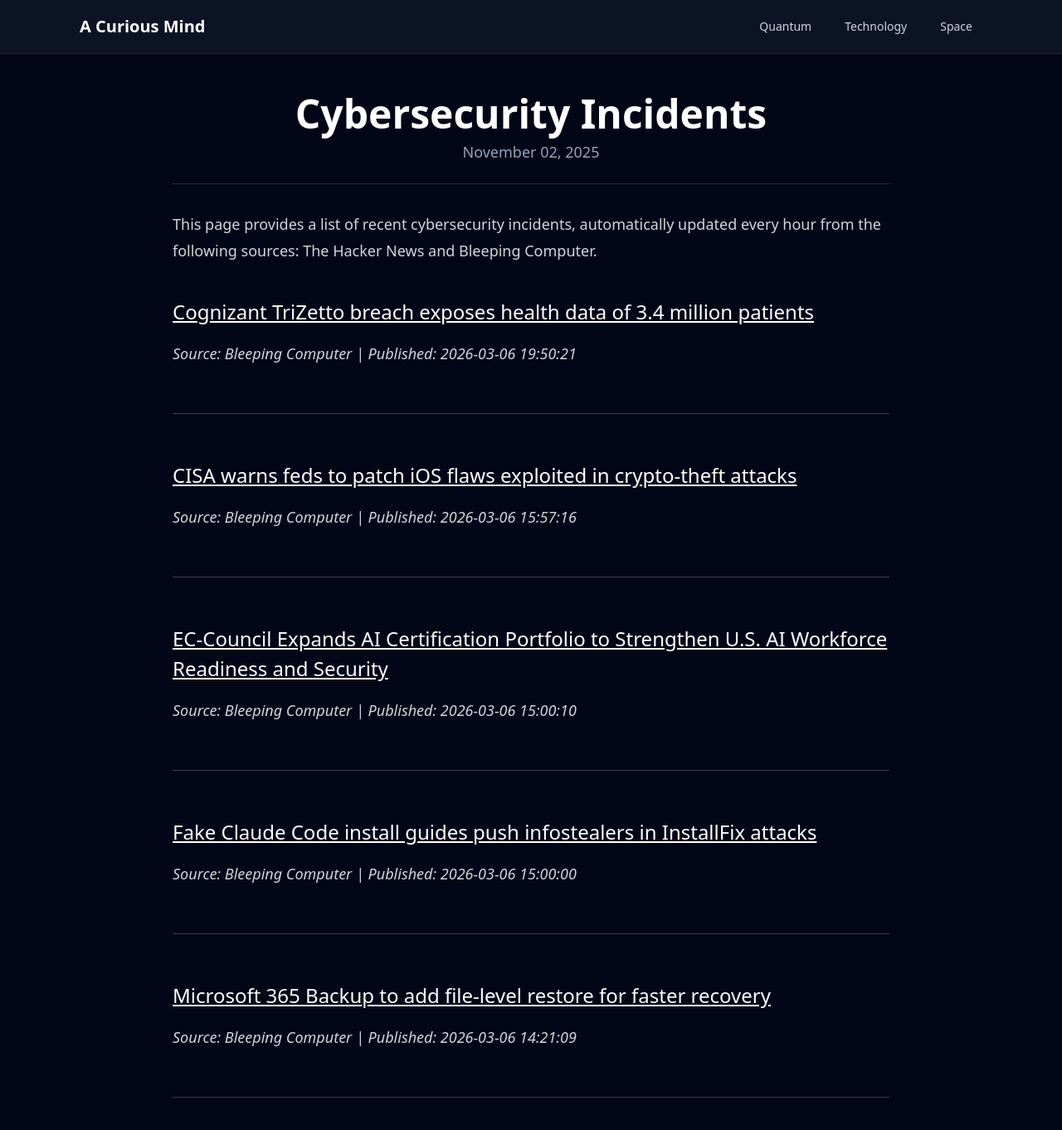
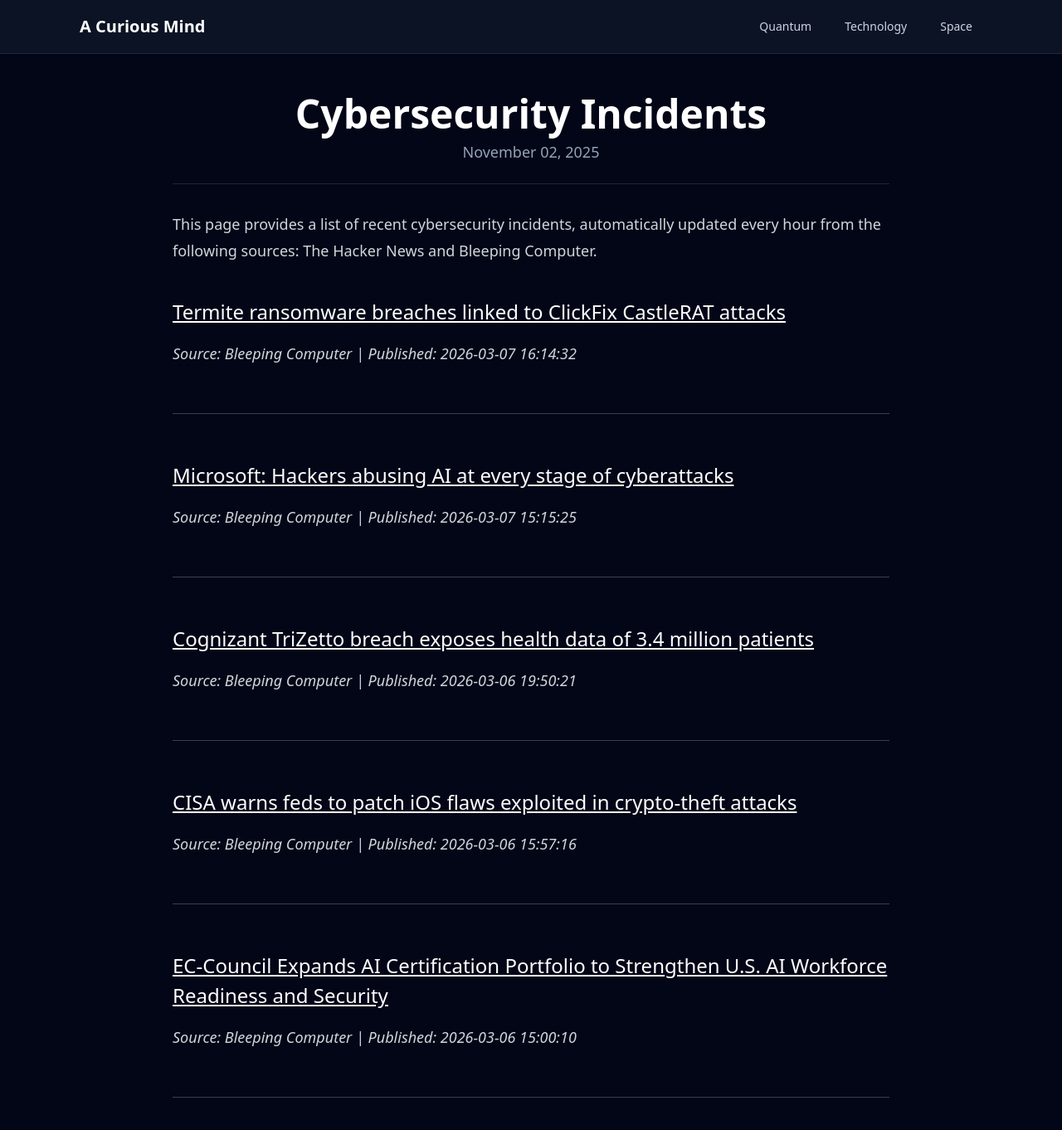
Before and after one commit to onehl7/onehl7.github.io, a Jekyll site: the page built from _posts/2025-11-02-cybersecurity-incidents.md, in a window 1280 px wide and 1400 px high. Shown: the top 1362 px of the window at 83% size. Built offline with Jekyll 4.4.1, drawn with Linux system fonts in a browser that asks for light colours; nearby versions of some CDN libraries.

Commit message:
Update news data

```diff
--- a/_data/news.json
+++ b/_data/news.json
@@ -1,4 +1,16 @@
 [
+  {
+    "source": "Bleeping Computer",
+    "title": "Termite ransomware breaches linked to ClickFix CastleRAT attacks",
+    "link": "https://www.bleepingcomputer.com/news/security/termite-ransomware-breaches-linked-to-clickfix-castlerat-attacks/",
+    "published": "2026-03-07 16:14:32"
+  },
+  {
+    "source": "Bleeping Computer",
+    "title": "Microsoft: Hackers abusing AI at every stage of cyberattacks",
+    "link": "https://www.bleepingcomputer.com/news/security/microsoft-hackers-abusing-ai-at-every-stage-of-cyberattacks/",
+    "published": "2026-03-07 15:15:25"
+  },
   {
     "source": "Bleeping Computer",
     "title": "Cognizant TriZetto breach exposes health data of 3.4 million patients",
@@ -16,17 +28,5 @@
     "title": "EC-Council Expands AI Certification Portfolio to Strengthen U.S. AI Workforce Readiness and Security",
     "link": "https://www.bleepingcomputer.com/news/security/ec-council-expands-ai-certification-portfolio-to-strengthen-us-ai-workforce-readiness-and-security/",
     "published": "2026-03-06 15:00:10"
-  },
-  {
-    "source": "Bleeping Computer",
-    "title": "Fake Claude Code install guides push infostealers in InstallFix attacks",
-    "link": "https://www.bleepingcomputer.com/news/security/fake-claude-code-install-guides-push-infostealers-in-installfix-attacks/",
-    "published": "2026-03-06 15:00:00"
-  },
-  {
-    "source": "Bleeping Computer",
-    "title": "Microsoft 365 Backup to add file-level restore for faster recovery",
-    "link": "https://www.bleepingcomputer.com/news/microsoft/microsoft-365-backup-to-add-file-level-restore-for-faster-recovery/",
-    "published": "2026-03-06 14:21:09"
   }
 ]
```
